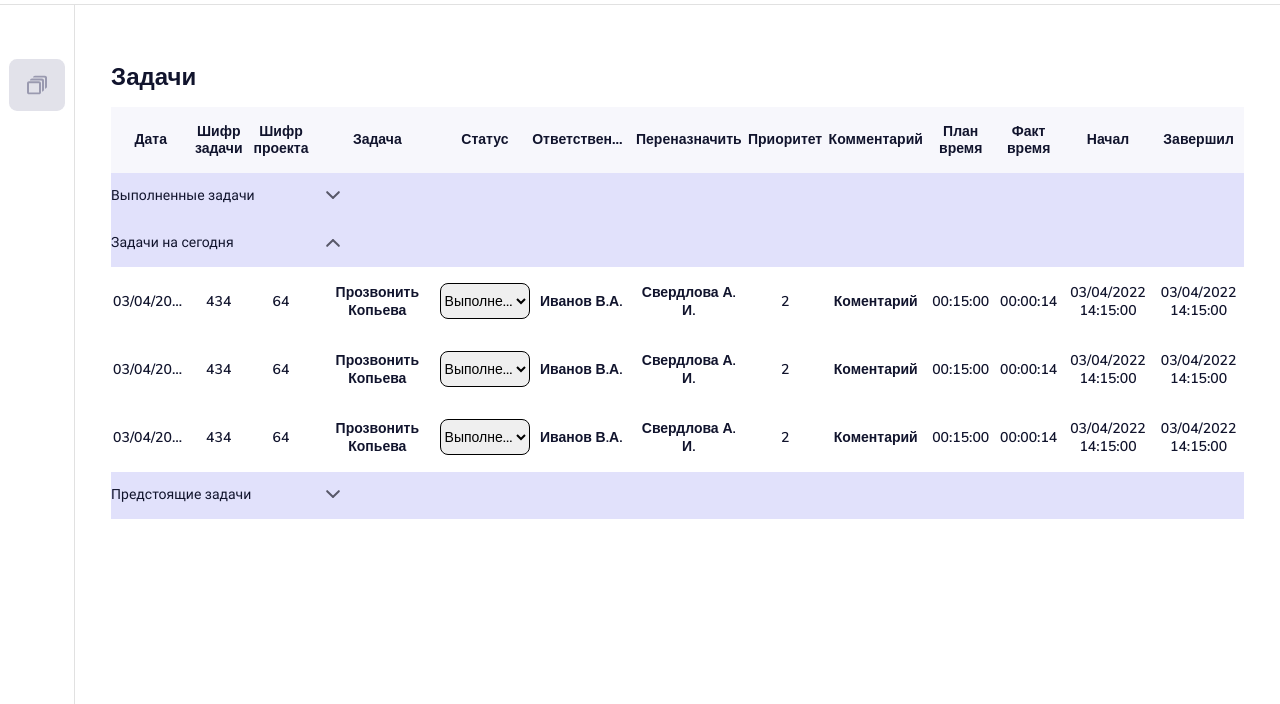
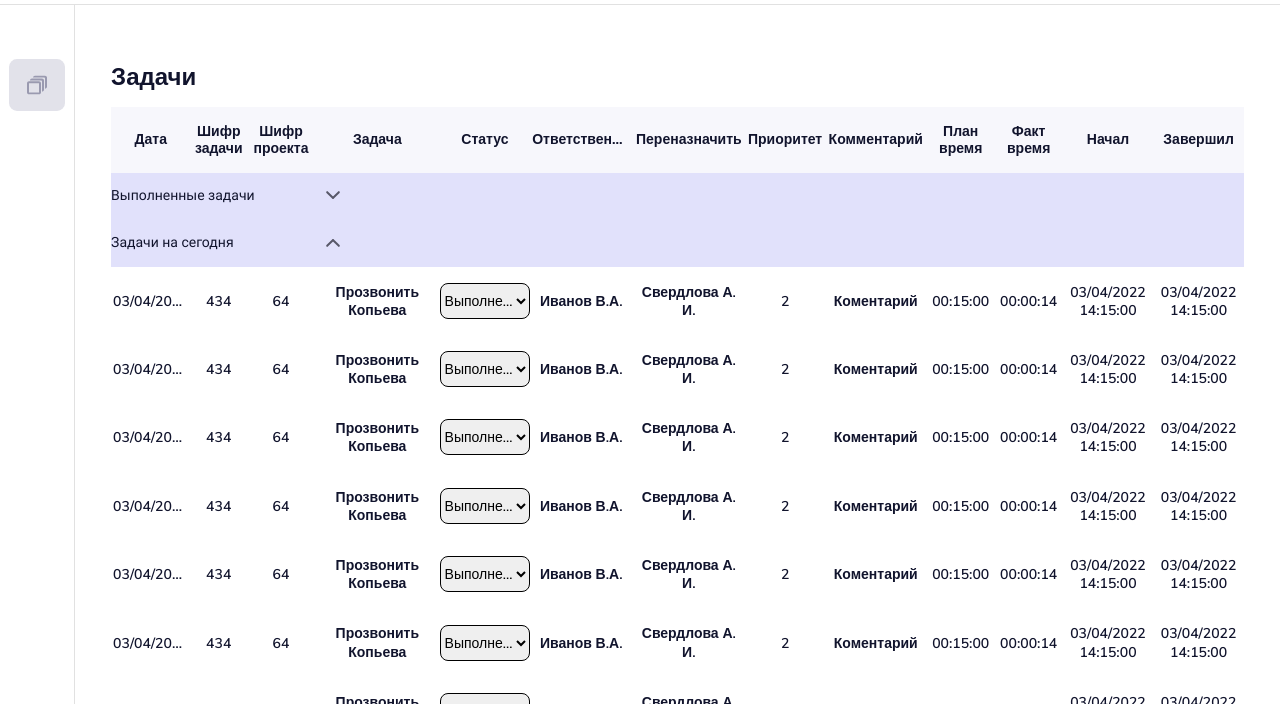
Before and after one commit to Frik580/ToDo-list-accordion, a React app: page / in a window 1280 px wide. Shown: the part 77-781 px from the top of the page. Built offline with nearby package versions, Linux system fonts and the light colour scheme.

Commit message:
Небольшие правки

```diff
--- a/src/components/Main/Grid/Grid.css
+++ b/src/components/Main/Grid/Grid.css
@@ -1,7 +1,7 @@
 .grid {
   display: grid;
   grid-template-rows: 47px 0;
-  transition: 300ms;
+  transition: 500ms;
   width: 100%;
 }
 
@@ -14,16 +14,11 @@
 }
 
 .grid__bottom {
-  /* display: flex; */
-  /* flex-direction: column;
-  width: 100%; */
-  /* list-style-type: none; */
-  /* align-items: center; */
   overflow: hidden;
 }
 
 .grid_active {
-  grid-template-rows: 47px auto;
+  grid-template-rows: 47px 615px;
 }
 
 .grid__title {
--- a/src/utils/db.js
+++ b/src/utils/db.js
@@ -47,4 +47,100 @@ export const DB = [
     start: "03/04/2022 14:15:00",
     end: "03/04/2022 14:15:00",
   },
+  {
+    id: 4,
+    date: "03/04/2022",
+    task_id: "434",
+    project_id: "64",
+    task: "Прозвонить Копьева",
+    status: ["Выполнена", "В работе", "На паузе"],
+    responsible: "Иванов В.А.",
+    reassign: "Свердлова А. И.",
+    priority: "2",
+    comment: "Коментарий",
+    time_plan: "00:15:00",
+    time_fact: "00:00:14",
+    start: "03/04/2022 14:15:00",
+    end: "03/04/2022 14:15:00",
+  },
+  {
+    id: 5,
+    date: "03/04/2022",
+    task_id: "434",
+    project_id: "64",
+    task: "Прозвонить Копьева",
+    status: ["Выполнена", "В работе", "На паузе"],
+    responsible: "Иванов В.А.",
+    reassign: "Свердлова А. И.",
+    priority: "2",
+    comment: "Коментарий",
+    time_plan: "00:15:00",
+    time_fact: "00:00:14",
+    start: "03/04/2022 14:15:00",
+    end: "03/04/2022 14:15:00",
+  },
+  {
+    id: 6,
+    date: "03/04/2022",
+    task_id: "434",
+    project_id: "64",
+    task: "Прозвонить Копьева",
+    status: ["Выполнена", "В работе", "На паузе"],
+    responsible: "Иванов В.А.",
+    reassign: "Свердлова А. И.",
+    priority: "2",
+    comment: "Коментарий",
+    time_plan: "00:15:00",
+    time_fact: "00:00:14",
+    start: "03/04/2022 14:15:00",
+    end: "03/04/2022 14:15:00",
+  },
+  {
+    id: 7,
+    date: "03/04/2022",
+    task_id: "434",
+    project_id: "64",
+    task: "Прозвонить Копьева",
+    status: ["Выполнена", "В работе", "На паузе"],
+    responsible: "Иванов В.А.",
+    reassign: "Свердлова А. И.",
+    priority: "2",
+    comment: "Коментарий",
+    time_plan: "00:15:00",
+    time_fact: "00:00:14",
+    start: "03/04/2022 14:15:00",
+    end: "03/04/2022 14:15:00",
+  },
+  {
+    id: 8,
+    date: "03/04/2022",
+    task_id: "434",
+    project_id: "64",
+    task: "Прозвонить Копьева",
+    status: ["Выполнена", "В работе", "На паузе"],
+    responsible: "Иванов В.А.",
+    reassign: "Свердлова А. И.",
+    priority: "2",
+    comment: "Коментарий",
+    time_plan: "00:15:00",
+    time_fact: "00:00:14",
+    start: "03/04/2022 14:15:00",
+    end: "03/04/2022 14:15:00",
+  },
+  {
+    id: 9,
+    date: "03/04/2022",
+    task_id: "434",
+    project_id: "64",
+    task: "Прозвонить Копьева",
+    status: ["Выполнена", "В работе", "На паузе"],
+    responsible: "Иванов В.А.",
+    reassign: "Свердлова А. И.",
+    priority: "2",
+    comment: "Коментарий",
+    time_plan: "00:15:00",
+    time_fact: "00:00:14",
+    start: "03/04/2022 14:15:00",
+    end: "03/04/2022 14:15:00",
+  },
 ];
```
